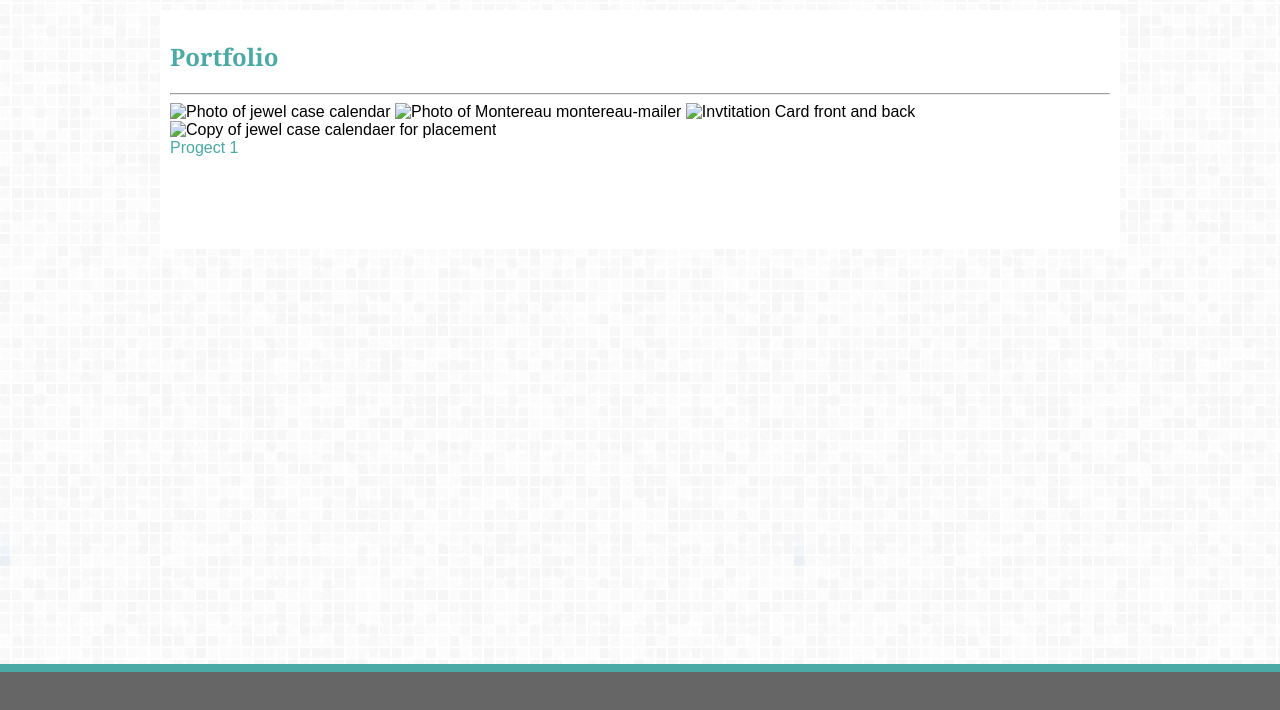
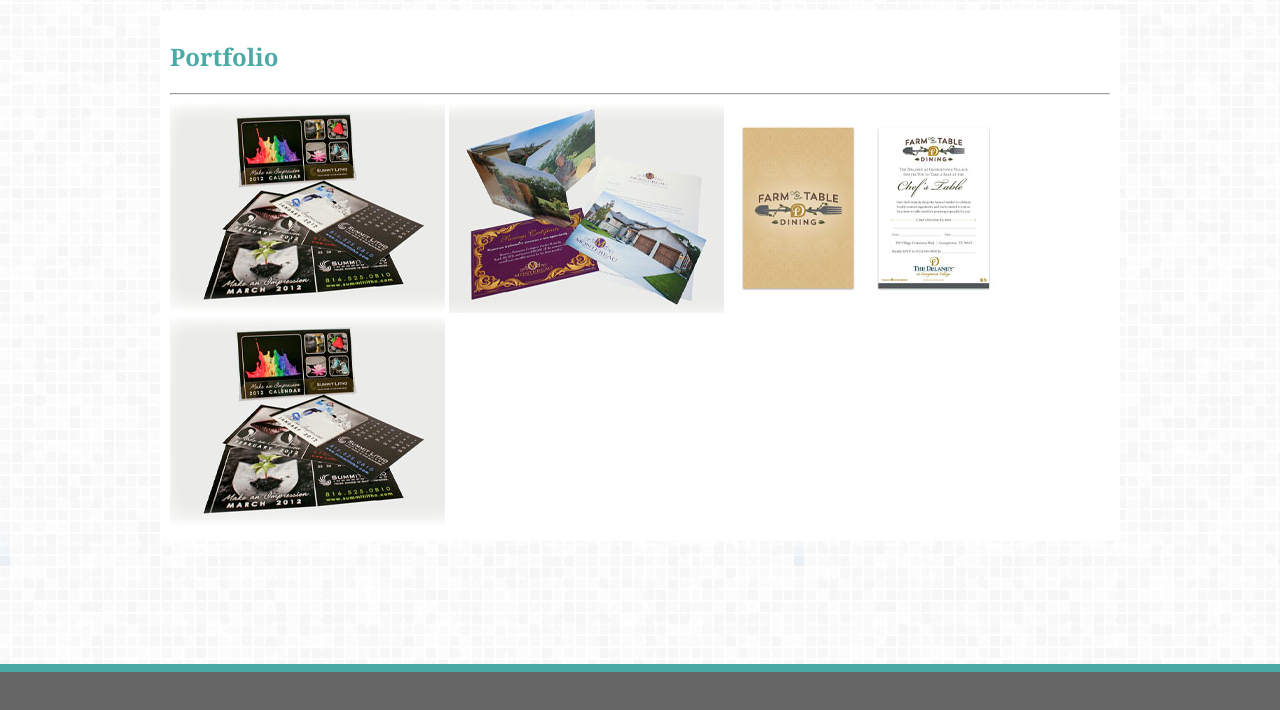
Before and after one commit to DesignerJennifer/DesignerJennifer.github.io, a plain HTML site: page portfolio.html in a window 1280 px wide. Shown: the part 78-788 px from the top of the page. Drawn offline with Linux system fonts and the light colour scheme.

Commit message:
updated image links

```diff
--- a/portfolio.html
+++ b/portfolio.html
@@ -29,11 +29,11 @@
 
       <hr>
 
-      <img src="../Portfolio/images/jewel-case-cal-thumb-275x210.jpg" alt="Photo of jewel case calendar">
-      <img src="../Portfolio/images/montereau-mailer-thumb-275x210.jpg" alt="Photo of Montereau montereau-mailer">
-      <img src="../Portfolio/images/Invite-Card-thumb-275x210.jpg" alt="Invtitation Card front and back">
-      <img src="../Portfolio/images/jewel-case-cal-thumb-275x210.jpg" alt="Copy of jewel case calendaer for placement">
-      <div class=portfolio_label>Progect 1</div>
+      <img src="./assets/images/jewel-case-cal-thumb-275x210.jpg" alt="Photo of jewel case calendar">
+      <img src="./assets/images/montereau-mailer-thumb-275x210.jpg" alt="Photo of Montereau montereau-mailer">
+      <img src="./assets/images/Invite-Card-thumb-275x210.jpg" alt="Invtitation Card front and back">
+      <img src="./assets/images/jewel-case-cal-thumb-275x210.jpg" alt="Copy of jewel case calendaer for placement">
+
     </article>
 
   </div>
```
